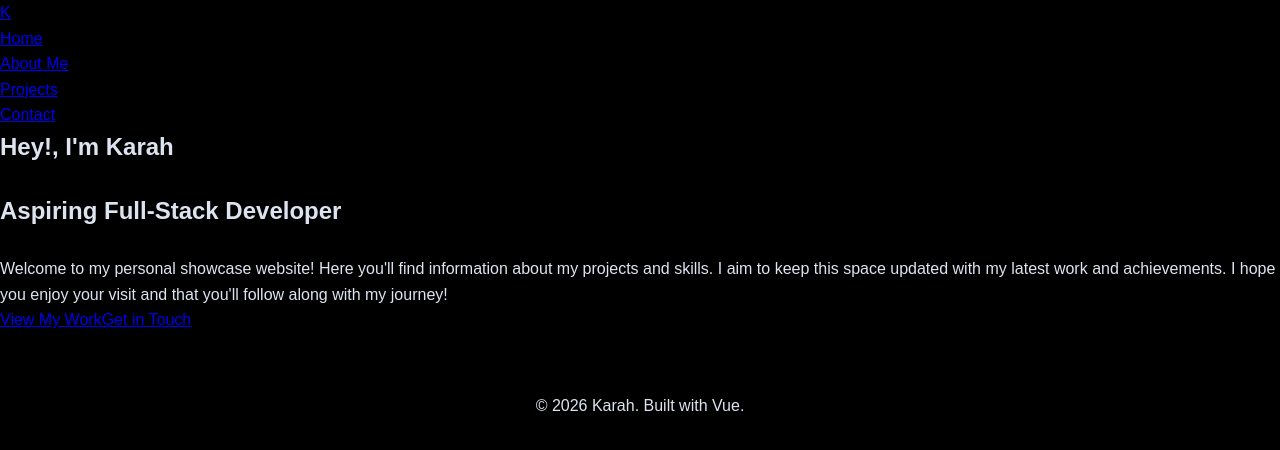
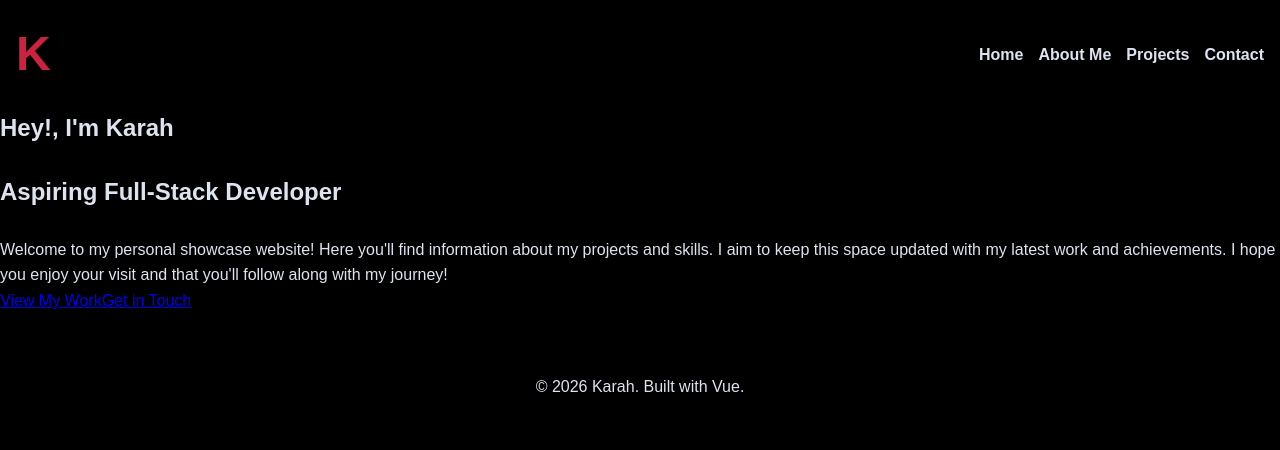
Before and after one commit to Karah-Fisher/My-Personal-Portfolio, a Vue app in the folder my-portfolio/: page / in a window 1280 px wide. Shown: the top 450 px of the page. Built offline with nearby package versions, Linux system fonts and the light colour scheme.

Commit message:
Separated old and new files

```diff
--- a/my-portfolio/src/assets/main.css
+++ b/my-portfolio/src/assets/main.css
@@ -27,6 +27,43 @@ footer,
 }
 .footer {
   margin-top: 40px;
+}
+
+/*============================================================================================*/
+/* Navigation Layout using Flexbox */
+/*============================================================================================*/
+
+nav {
+  display: flex;
+  justify-content: space-between;
+  align-items: center;
+  background-color: rgb(0, 0, 0);
+  padding: 1rem;
+}
+
+nav .nav-brand {
+  color: rgb(205, 34, 63); /* Accent color for the brand name */
+  text-decoration: none;
+  font-weight: bold;
+  font-size: 3rem;
+}
+
+nav ul {
+  display: flex;
+  list-style: none;
+  gap: 15px;
+  margin: 0;
+  padding: 0;
+}
+
+nav ul li a {
+  color: rgb(221, 227, 239); /* Light text color for contrast against the dark background */
+  text-decoration: none;
+  font-weight: bold;
+}
+
+nav ul li a:hover {
+  color: rgb(205, 34, 63); /* For an accent color when hovering on the nav bar */
 }
 
 /*============================================================================================*/
```
